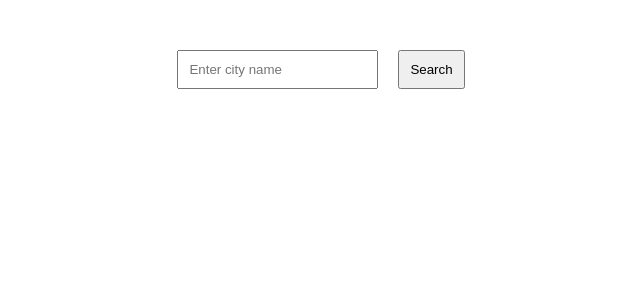
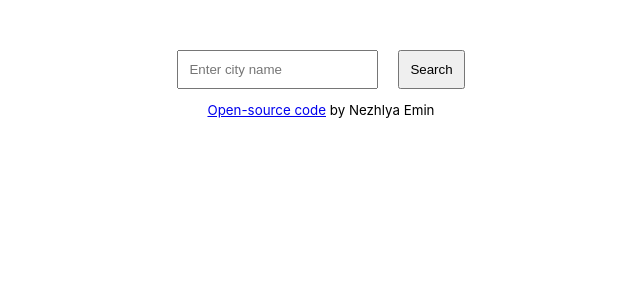
Before and after one commit to Nezhlya/react-app, a React (Create React App) app: page / in a window 1280 px wide. Shown: the top 300 px of the page, without its empty margins (319-959 px from the left). Built offline with nearby package versions, Linux system fonts and the light colour scheme.

Commit message:
github repository address added

```diff
--- a/src/App.js
+++ b/src/App.js
@@ -7,6 +7,7 @@ export default function App() {
     <div className="App">
       <header className="App-header">
       < SearchEngine />
+      <small><a href="https://github.com/Nezhlya/react-app" target="_black" rel="noreferrer">Open-source code</a> by Nezhlya Emin</small>
       </header>
     </div>
   );
```
